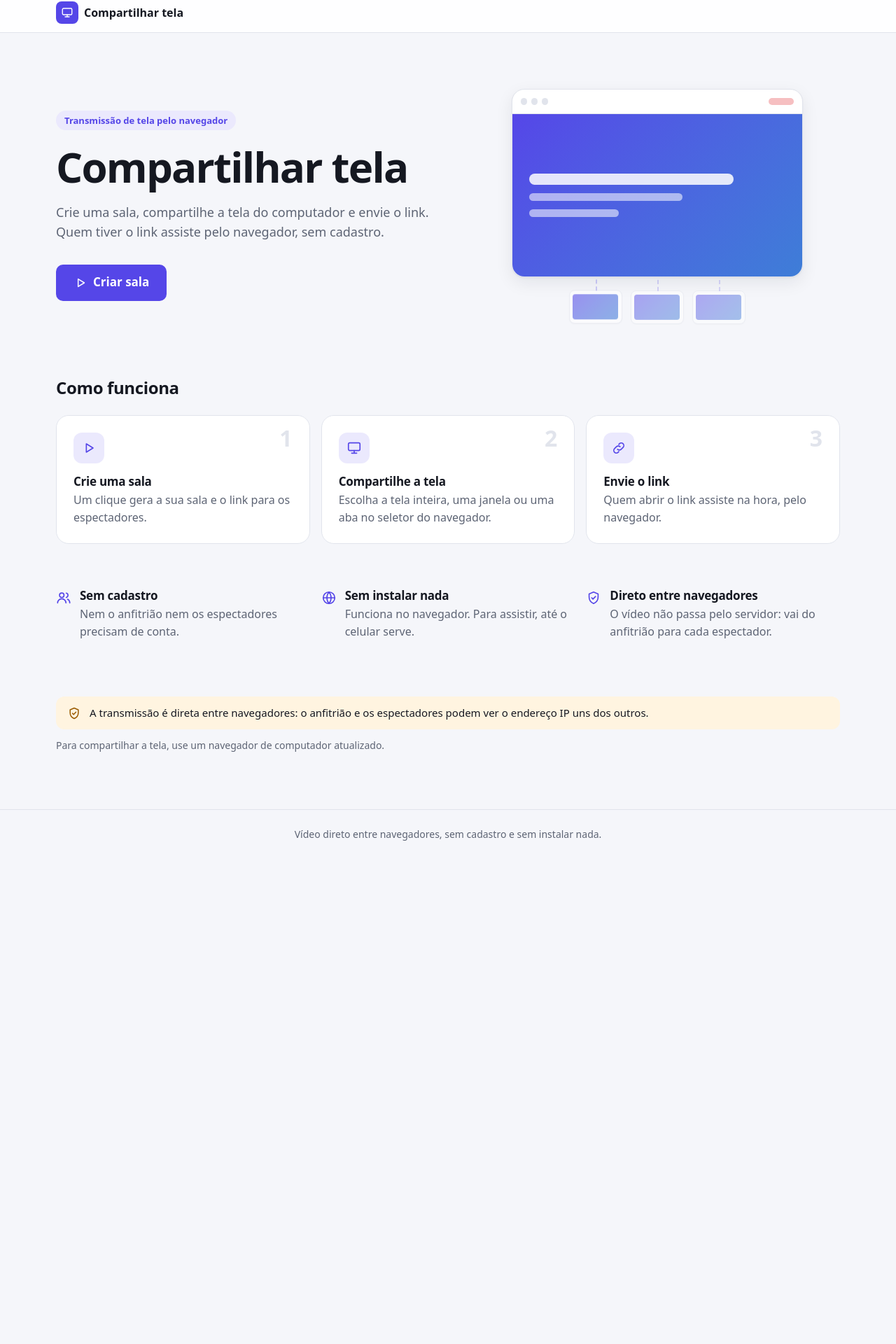
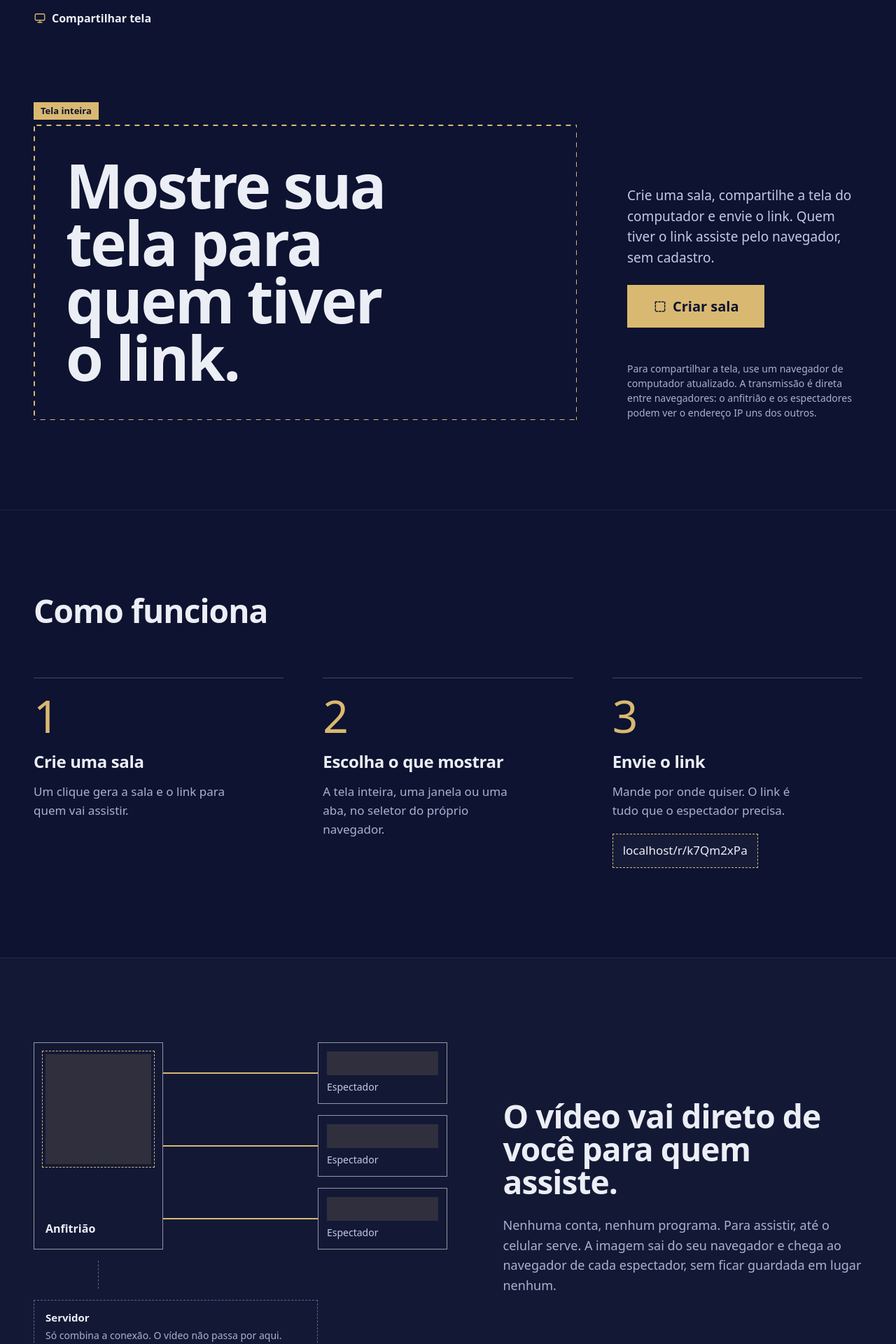
Before and after one commit to valeriocoelho1/transmicaodetela, a React (Vite) app in the folder apps/web/: page / in a window 1280 px wide. Shown: the part 10-1930 px from the top of the page at 70% size. Before the commit the page ends 1237 px from the top, so only its background shows below. Built offline with nearby package versions, Linux system fonts and the light colour scheme.

Commit message:
feat(web): redesign landing with dark palette and animated selection frame

```diff
--- a/apps/web/package.json
+++ b/apps/web/package.json
@@ -11,6 +11,7 @@
   },
   "dependencies": {
     "@app/shared": "workspace:*",
+    "@fontsource-variable/archivo": "^5.3.0",
     "react": "^19.3.1",
     "react-dom": "^19.3.1",
     "react-router": "^8.5.0",
--- a/apps/web/src/components/Icon.tsx
+++ b/apps/web/src/components/Icon.tsx
@@ -24,12 +24,7 @@ const paths = {
       <path d="m9 12 2 2 4-4" />
     </>
   ),
-  globe: (
-    <>
-      <circle cx="12" cy="12" r="9" />
-      <path d="M3 12h18M12 3a14 14 0 0 1 0 18M12 3a14 14 0 0 0 0 18" />
-    </>
-  ),
+  select: <rect x="4" y="4" width="16" height="16" strokeDasharray="3 2.5" />,
   play: <path d="M8 5.5v13l10.5-6.5L8 5.5Z" />,
   stop: <rect x="6.5" y="6.5" width="11" height="11" rx="1.5" />,
   close: <path d="M6 6l12 12M18 6 6 18" />,
--- a/apps/web/src/components/Layout.tsx
+++ b/apps/web/src/components/Layout.tsx
@@ -3,13 +3,13 @@ import { Link } from 'react-router';
 import { Icon } from './Icon';
 
 interface LayoutProps {
-  width?: 'narrow' | 'wide';
+  width?: 'narrow' | 'wide' | 'landing';
   children: ReactNode;
 }
 
 export function Layout({ width = 'wide', children }: LayoutProps) {
   return (
-    <div className="app">
+    <div className={width === 'landing' ? 'app app--landing' : 'app'}>
       <header className="site-header">
         <div className="site-header__inner">
           <Link to="/" className="brand">
--- a/apps/web/src/main.tsx
+++ b/apps/web/src/main.tsx
@@ -2,6 +2,7 @@ import { StrictMode } from 'react';
 import { createRoot } from 'react-dom/client';
 import { BrowserRouter } from 'react-router';
 import { App } from './App';
+import '@fontsource-variable/archivo/wdth.css';
 import './styles.css';
 
 createRoot(document.getElementById('root')!).render(
--- a/apps/web/src/pages/HomePage.tsx
+++ b/apps/web/src/pages/HomePage.tsx
@@ -2,7 +2,6 @@ import { useState } from 'react';
 import { useNavigate } from 'react-router';
 import { Button } from '../components/Button';
 import { Callout } from '../components/Callout';
-import { Icon, type IconName } from '../components/Icon';
 import { Layout } from '../components/Layout';
 import { ApiError, createRoom } from '../lib/api';
 import { saveHostToken } from '../lib/host-token';
@@ -17,68 +16,62 @@ function errorMessage(error: unknown): string {
   return 'Não foi possível criar a sala. Tente novamente em instantes.';
 }
 
-const steps: { icon: IconName; title: string; text: string }[] = [
+const steps: { title: string; text: string }[] = [
   {
-    icon: 'play',
     title: 'Crie uma sala',
-    text: 'Um clique gera a sua sala e o link para os espectadores.',
+    text: 'Um clique gera a sala e o link para quem vai assistir.',
   },
   {
-    icon: 'screen',
-    title: 'Compartilhe a tela',
-    text: 'Escolha a tela inteira, uma janela ou uma aba no seletor do navegador.',
+    title: 'Escolha o que mostrar',
+    text: 'A tela inteira, uma janela ou uma aba, no seletor do próprio navegador.',
   },
   {
-    icon: 'link',
     title: 'Envie o link',
-    text: 'Quem abrir o link assiste na hora, pelo navegador.',
+    text: 'Mande por onde quiser. O link é tudo que o espectador precisa.',
   },
 ];
 
-const highlights: { icon: IconName; title: string; text: string }[] = [
-  {
-    icon: 'users',
-    title: 'Sem cadastro',
-    text: 'Nem o anfitrião nem os espectadores precisam de conta.',
-  },
-  {
-    icon: 'globe',
-    title: 'Sem instalar nada',
-    text: 'Funciona no navegador. Para assistir, até o celular serve.',
-  },
-  {
-    icon: 'shield',
-    title: 'Direto entre navegadores',
-    text: 'O vídeo não passa pelo servidor: vai do anfitrião para cada espectador.',
-  },
-];
+function Selection() {
+  return (
+    <div className="selection" aria-hidden="true">
+      <span className="selection__tag">Tela inteira</span>
+      <span className="selection__handle selection__handle--tl" />
+      <span className="selection__handle selection__handle--tr" />
+      <span className="selection__handle selection__handle--bl" />
+      <span className="selection__handle selection__handle--br" />
+      <svg className="selection__cursor" viewBox="0 0 26 30" fill="none">
+        <path
+          d="M3 2v21l5.6-5.2 3.9 8.6 3.6-1.6-3.8-8.5H20L3 2Z"
+          fill="#ffffff"
+          stroke="#0d1330"
+          strokeWidth="1.6"
+          strokeLinejoin="round"
+        />
+      </svg>
+    </div>
+  );
+}
 
-function HeroIllustration() {
+function DirectDiagram() {
   return (
-    <div className="hero-art" aria-hidden="true">
-      <div className="hero-art__window">
-        <div className="hero-art__bar">
-          <span />
-          <span />
-          <span />
-          <span className="hero-art__live" />
+    <div className="direct" aria-hidden="true">
+      <div className="direct__host">
+        <span className="direct__screen direct__screen--host" />
+        <span>Anfitrião</span>
       </div>
-        <div className="hero-art__screen">
-          <div className="hero-art__block hero-art__block--wide" />
-          <div className="hero-art__block" />
-          <div className="hero-art__block hero-art__block--short" />
-        </div>
-      </div>
-      <div className="hero-art__viewers">
-        {[0, 1, 2].map((index) => (
-          <div
-            key={index}
-            className="hero-art__viewer"
-            style={{ animationDelay: `${index * 0.4}s` }}
-          >
-            <div className="hero-art__viewer-screen" />
+      {[1, 2, 3].map((row) => (
+        <div key={`line-${row}`} className="direct__line" style={{ gridRow: row }} />
+      ))}
+      {[1, 2, 3].map((row) => (
+        <div key={`viewer-${row}`} className="direct__viewer" style={{ gridRow: row }}>
+          <span className="direct__screen" />
+          <span>Espectador</span>
         </div>
       ))}
+      <div className="direct__link" />
+      <div className="direct__server">
+        <strong>Servidor</strong>
+        <span>Só combina a conexão. O vídeo não passa por aqui.</span>
       </div>
     </div>
   );
@@ -103,72 +96,71 @@ export function HomePage() {
   }
 
   return (
-    <Layout>
-      <section className="hero">
-        <div className="hero__content">
-          <span className="eyebrow">Transmissão de tela pelo navegador</span>
-          <h1>Compartilhar tela</h1>
-          <p className="hero__lead">
+    <Layout width="landing">
+      <section className="landing-hero">
+        <div className="landing-hero__title">
+          <h1>Mostre sua tela para quem tiver o link.</h1>
+          <Selection />
+        </div>
+        <div className="landing-hero__side">
+          <p className="landing-hero__lead">
             Crie uma sala, compartilhe a tela do computador e envie o link. Quem tiver o link
             assiste pelo navegador, sem cadastro.
           </p>
-          <div className="hero__actions">
           <Button
             variant="primary"
             size="lg"
-              icon="play"
+            icon="select"
             busy={creating}
             disabled={creating}
+            className="landing-hero__cta"
             onClick={() => void handleCreate()}
           >
             {creating ? 'Criando sala…' : 'Criar sala'}
           </Button>
+          <div aria-live="polite">{error && <Callout tone="error">{error}</Callout>}</div>
+          <p className="landing-note">
+            Para compartilhar a tela, use um navegador de computador atualizado. A transmissão é
+            direta entre navegadores: o anfitrião e os espectadores podem ver o endereço IP uns dos
+            outros.
+          </p>
         </div>
-          <div aria-live="polite">{error && <Callout tone="error">{error}</Callout>}</div>
-        </div>
-        <HeroIllustration />
       </section>
 
-      <section className="section" aria-labelledby="how-title">
-        <h2 id="how-title" className="section__title">
+      <section className="landing-section" aria-labelledby="how-title">
+        <div className="landing-section__inner">
+          <h2 id="how-title" className="landing-section__title">
             Como funciona
           </h2>
-        <ol className="steps">
+          <ol className="landing-steps">
             {steps.map((step, index) => (
-            <li key={step.title} className="steps__item">
-              <span className="steps__number">{index + 1}</span>
-              <span className="steps__icon">
-                <Icon name={step.icon} size={22} />
-              </span>
+              <li key={step.title} className="landing-steps__item">
+                <span className="landing-steps__number">{index + 1}</span>
                 <h3>{step.title}</h3>
                 <p>{step.text}</p>
+                {index === steps.length - 1 && (
+                  <span className="landing-steps__link">{window.location.host}/r/k7Qm2xPa</span>
+                )}
               </li>
             ))}
           </ol>
+        </div>
       </section>
 
-      <section className="section" aria-label="Destaques">
-        <ul className="highlights">
-          {highlights.map((item) => (
-            <li key={item.title} className="highlights__item">
-              <Icon name={item.icon} size={22} />
-              <div>
-                <h3>{item.title}</h3>
-                <p>{item.text}</p>
+      <section className="landing-section landing-section--raised" aria-labelledby="direct-title">
+        <div className="landing-section__inner landing-direct">
+          <DirectDiagram />
+          <div className="landing-direct__text">
+            <h2 id="direct-title" className="landing-section__title">
+              O vídeo vai direto de você para quem assiste.
+            </h2>
+            <p>
+              Nenhuma conta, nenhum programa. Para assistir, até o celular serve. A imagem sai do
+              seu navegador e chega ao navegador de cada espectador, sem ficar guardada em lugar
+              nenhum.
+            </p>
           </div>
-            </li>
-          ))}
-        </ul>
-      </section>
-
-      <section className="section">
-        <Callout tone="warning">
-          A transmissão é direta entre navegadores: o anfitrião e os espectadores podem ver o
-          endereço IP uns dos outros.
-        </Callout>
-        <p className="fine-print">
-          Para compartilhar a tela, use um navegador de computador atualizado.
-        </p>
+        </div>
       </section>
     </Layout>
   );
--- a/apps/web/src/styles.css
+++ b/apps/web/src/styles.css
@@ -395,219 +395,384 @@ input {
 
 /* ---------- Landing ---------- */
 
-.hero {
-  display: grid;
-  gap: var(--space-7);
-  align-items: center;
-  padding: var(--space-5) 0 var(--space-7);
+.app--landing {
+  --l-ground: #0d1330;
+  --l-fg: #eceef6;
+  --l-soft: #c3cae4;
+  --l-muted: #a9b1d1;
+  --l-faint: #8790b5;
+  --l-rule: rgb(255 255 255 / 8%);
+  --l-frame: rgb(255 255 255 / 55%);
+  --l-signal: #d9b871;
+  --l-signal-soft: rgb(217 184 113 / 14%);
+  --l-dashed: #5a6390;
+  --focus: #ffffff;
+
+  overflow-x: clip;
+  background: var(--l-ground);
+  color: var(--l-fg);
+  font-family: 'Archivo Variable', system-ui, sans-serif;
 }
 
-.eyebrow {
-  display: inline-block;
-  margin-bottom: var(--space-4);
-  padding: 0.25rem 0.75rem;
-  border-radius: 999px;
-  background: var(--accent-soft);
-  color: var(--accent);
-  font-size: 0.8125rem;
-  font-weight: 600;
+.app--landing .site-header {
+  position: static;
+  border-bottom: 0;
+  background: transparent;
+  backdrop-filter: none;
 }
 
-.hero h1 {
-  font-size: clamp(2.4rem, 6vw, 3.75rem);
-  font-weight: 800;
+.app--landing .site-header__inner,
+.landing-hero,
+.landing-section__inner {
+  max-width: 80rem;
+  margin: 0 auto;
+  padding-inline: var(--space-7);
+}
+
+.app--landing .site-header__inner {
+  padding-block: var(--space-5);
+}
+
+.app--landing .brand {
+  color: var(--l-fg);
+  font-weight: 650;
+  font-stretch: 112%;
+}
+
+.app--landing .brand__mark {
+  width: auto;
+  height: auto;
+  background: transparent;
+  color: var(--l-signal);
+}
+
+.app--landing .site-footer {
+  border-top-color: var(--l-rule);
+  color: var(--l-faint);
+  font-stretch: 88%;
+}
+
+.container--landing {
+  padding: 0;
+}
+
+.landing-hero {
+  display: flex;
+  flex-wrap: wrap;
+  align-items: flex-end;
+  gap: 3.5rem 4.5rem;
+  padding-top: 7rem;
+  padding-bottom: 8rem;
+}
+
+.landing-hero__title {
+  position: relative;
+  flex: 1 1 40rem;
+  min-width: 0;
+  padding: clamp(1.5rem, 3.6vw, 3.25rem) clamp(1.25rem, 3.6vw, 3.5rem) clamp(1.75rem, 3.8vw, 3.5rem);
+}
+
+.landing-hero h1 {
+  max-width: 10ch;
+  font-size: clamp(2.75rem, 6.8vw, 6.75rem);
+  font-weight: 750;
+  font-stretch: 125%;
+  line-height: 0.94;
   letter-spacing: -0.03em;
 }
 
-.hero__lead {
-  max-width: 34rem;
-  margin-top: var(--space-4);
-  color: var(--muted);
-  font-size: 1.125rem;
+.landing-hero__side {
+  display: flex;
+  flex: 0 1 21rem;
+  flex-direction: column;
+  align-items: flex-start;
+  gap: var(--space-5);
 }
 
-.hero__actions {
-  display: flex;
-  margin-top: var(--space-6);
+.landing-hero__lead {
+  color: var(--l-soft);
+  font-size: 1.1875rem;
+  line-height: 1.55;
 }
 
-.hero-art {
-  position: relative;
-  display: grid;
-  gap: var(--space-4);
-  justify-items: center;
+.btn.landing-hero__cta {
+  min-height: 3.75rem;
+  padding: 1.1rem 2.25rem;
+  border-radius: 0;
+  background: var(--l-signal);
+  color: var(--l-ground);
+  font-size: 1.25rem;
+  font-weight: 750;
+  font-stretch: 116%;
 }
 
-.hero-art__window {
-  width: min(100%, 26rem);
-  border: 1px solid var(--border);
-  border-radius: var(--radius-lg);
-  background: var(--surface);
-  box-shadow: var(--shadow-md);
-  overflow: hidden;
+.btn.landing-hero__cta:hover:not(:disabled) {
+  background: color-mix(in srgb, var(--l-signal) 88%, #ffffff);
 }
 
-.hero-art__bar {
-  display: flex;
-  gap: 0.35rem;
-  padding: var(--space-3);
-  border-bottom: 1px solid var(--border);
+.landing-note {
+  color: var(--l-muted);
+  font-size: 0.875rem;
+  font-stretch: 88%;
+  line-height: 1.5;
 }
 
-.hero-art__live {
-  width: 2.25rem;
-  height: 0.6rem;
-  margin-left: auto;
-  border-radius: 999px;
-  background: var(--live);
-  animation: pulse 1.6s ease-in-out infinite;
+/* Selection frame drawn by a cursor around the title */
+
+.selection {
+  --dash: 14px;
+
+  position: absolute;
+  top: 0;
+  left: 0;
+  width: 100%;
+  height: 100%;
+  pointer-events: none;
+  background-image:
+    linear-gradient(90deg, var(--l-signal) 50%, transparent 50%),
+    linear-gradient(90deg, var(--l-signal) 50%, transparent 50%),
+    linear-gradient(0deg, var(--l-signal) 50%, transparent 50%),
+    linear-gradient(0deg, var(--l-signal) 50%, transparent 50%);
+  background-repeat: repeat-x, repeat-x, repeat-y, repeat-y;
+  background-size:
+    var(--dash) 1.5px,
+    var(--dash) 1.5px,
+    1.5px var(--dash),
+    1.5px var(--dash);
+  background-position:
+    0 0,
+    0 100%,
+    0 0,
+    100% 0;
+  animation:
+    selection-draw 1.9s cubic-bezier(0.65, 0, 0.25, 1) 0.7s both,
+    selection-ants 1.4s linear 2.6s infinite;
 }
 
-.hero-art__bar > span:not(.hero-art__live) {
-  width: 0.6rem;
-  height: 0.6rem;
-  border-radius: 50%;
-  background: var(--border);
+.selection__tag {
+  position: absolute;
+  top: -2rem;
+  left: 0;
+  padding: 0.375rem 0.625rem;
+  background: var(--l-signal);
+  color: var(--l-ground);
+  font-size: 0.8125rem;
+  font-weight: 650;
+  font-stretch: 80%;
+  line-height: 1;
+  white-space: nowrap;
 }
 
-.hero-art__screen {
-  display: grid;
-  gap: var(--space-3);
-  aspect-ratio: 16 / 9;
-  align-content: center;
-  padding: var(--space-5);
-  background: linear-gradient(
-    135deg,
-    var(--accent) 0%,
-    color-mix(in srgb, var(--accent) 55%, #22c1c3) 100%
-  );
+.selection__handle {
+  position: absolute;
+  width: 9px;
+  height: 9px;
+  border: 1.5px solid var(--l-signal);
+  background: var(--l-ground);
 }
 
-.hero-art__block {
-  height: 0.7rem;
-  width: 60%;
-  border-radius: 999px;
-  background: rgb(255 255 255 / 55%);
+.selection__handle--tl {
+  top: -6px;
+  left: -6px;
 }
 
-.hero-art__block--wide {
-  width: 80%;
-  height: 1rem;
-  background: rgb(255 255 255 / 85%);
+.selection__handle--tr {
+  top: -6px;
+  right: -6px;
 }
 
-.hero-art__block--short {
-  width: 35%;
+.selection__handle--bl {
+  bottom: -6px;
+  left: -6px;
 }
 
-.hero-art__viewers {
-  display: flex;
-  gap: var(--space-3);
+.selection__handle--br {
+  right: -6px;
+  bottom: -6px;
 }
 
-.hero-art__viewer {
-  position: relative;
-  width: 4.75rem;
-  padding: 0.3rem;
-  border: 1px solid var(--border);
-  border-radius: var(--radius-sm);
-  background: var(--surface);
-  box-shadow: var(--shadow-sm);
-  animation: appear 2.4s ease-in-out infinite alternate;
+.selection__tag,
+.selection__handle {
+  animation: selection-fade 0.5s ease 2.5s both;
 }
 
-.hero-art__viewer::before {
-  content: '';
+.selection__cursor {
   position: absolute;
-  bottom: 100%;
-  left: 50%;
-  height: var(--space-4);
-  border-left: 2px dashed color-mix(in srgb, var(--accent) 45%, transparent);
+  right: -14px;
+  bottom: -24px;
+  width: 26px;
+  height: 30px;
+  animation:
+    cursor-in 0.35s ease 0.35s both,
+    cursor-out 0.6s ease 2.9s forwards;
 }
 
-.hero-art__viewer-screen {
-  aspect-ratio: 16 / 9;
-  border-radius: 4px;
-  background: linear-gradient(
-    135deg,
-    var(--accent) 0%,
-    color-mix(in srgb, var(--accent) 55%, #22c1c3) 100%
-  );
+/* Sections */
+
+.landing-section {
+  border-top: 1px solid var(--l-rule);
 }
 
-.section {
-  padding: var(--space-6) 0;
+.landing-section--raised {
+  background: rgb(255 255 255 / 2.5%);
 }
 
-.section__title {
-  margin-bottom: var(--space-5);
-  font-size: 1.5rem;
+.landing-section__inner {
+  padding-top: 7.5rem;
+  padding-bottom: 8rem;
 }
 
-.steps,
-.highlights {
+.landing-section__title {
+  font-size: clamp(1.875rem, 3.6vw, 3rem);
+  font-weight: 750;
+  font-stretch: 125%;
+  line-height: 1.02;
+  letter-spacing: -0.02em;
+}
+
+.landing-steps {
   display: grid;
-  gap: var(--space-4);
-  margin: 0;
+  gap: 3.5rem;
+  margin: 4.5rem 0 0;
   padding: 0;
   list-style: none;
 }
 
-.steps__item {
-  position: relative;
-  padding: var(--space-5);
-  border: 1px solid var(--border);
-  border-radius: var(--radius-lg);
-  background: var(--surface);
+.landing-steps__item {
+  display: flex;
+  flex-direction: column;
+  gap: 0.875rem;
+  padding-top: 1.75rem;
+  border-top: 1px solid rgb(255 255 255 / 22%);
 }
 
-.steps__number {
-  position: absolute;
-  top: var(--space-4);
-  right: var(--space-5);
-  color: var(--border);
-  font-size: 2rem;
-  font-weight: 800;
-  line-height: 1;
+.landing-steps__number {
+  color: var(--l-signal);
+  font-size: 4rem;
+  font-weight: 300;
+  font-stretch: 125%;
+  line-height: 0.8;
 }
 
-.steps__icon {
-  display: inline-grid;
-  place-items: center;
-  width: 2.75rem;
-  height: 2.75rem;
-  margin-bottom: var(--space-4);
-  border-radius: var(--radius-md);
-  background: var(--accent-soft);
-  color: var(--accent);
+.landing-steps__item h3 {
+  margin-top: var(--space-3);
+  font-size: 1.5rem;
+  font-weight: 650;
+  font-stretch: 112%;
 }
 
-.steps__item h3,
-.highlights__item h3 {
+.landing-steps__item p {
+  max-width: 30ch;
+  color: var(--l-muted);
   font-size: 1.0625rem;
-  margin-bottom: var(--space-1);
+  line-height: 1.6;
 }
 
-.steps__item p,
-.highlights__item p {
-  color: var(--muted);
+.landing-steps__link {
+  align-self: flex-start;
+  margin-top: 0.375rem;
+  padding: 0.625rem 0.875rem;
+  border: 1px dashed var(--l-signal);
+  background: rgb(255 255 255 / 4%);
+  font-size: 1.0625rem;
+  font-weight: 500;
+  font-stretch: 70%;
+  overflow-wrap: anywhere;
 }
 
-.highlights__item {
-  display: flex;
-  gap: var(--space-3);
-  align-items: flex-start;
+.landing-direct {
+  display: grid;
+  gap: 3.5rem;
+  align-items: center;
 }
 
-.highlights__item > .icon {
-  margin-top: 0.15rem;
-  color: var(--accent);
+.landing-direct__text {
+  display: grid;
+  gap: var(--space-5);
 }
 
-.fine-print {
-  margin-top: var(--space-3);
-  color: var(--muted);
+.landing-direct__text p {
+  max-width: 36em;
+  color: var(--l-muted);
+  font-size: 1.125rem;
+  line-height: 1.6;
+}
+
+.direct {
+  display: grid;
+  grid-template-columns: minmax(0, 1fr) minmax(2rem, 1.2fr) minmax(0, 1fr);
+  grid-template-rows: repeat(3, 5.5rem) 2.5rem 4.75rem;
+  row-gap: var(--space-4);
+}
+
+.direct__host,
+.direct__viewer {
+  display: flex;
+  flex-direction: column;
+  justify-content: space-between;
+  border: 1px solid var(--l-frame);
+}
+
+.direct__host {
+  grid-column: 1;
+  grid-row: 1 / 4;
+  padding: var(--space-4);
+  font-weight: 650;
+}
+
+.direct__viewer {
+  grid-column: 3;
+  padding: var(--space-3);
+  color: var(--l-soft);
   font-size: 0.875rem;
+  font-stretch: 85%;
+}
+
+.direct__screen {
+  display: block;
+  height: 2.125rem;
+  background: var(--l-signal-soft);
+}
+
+.direct__screen--host {
+  height: 60%;
+  outline: 1.5px dashed var(--l-signal);
+  outline-offset: 4px;
+}
+
+.direct__line {
+  grid-column: 2;
+  align-self: center;
+  height: 1.5px;
+  background: var(--l-signal);
+}
+
+.direct__link {
+  grid-column: 1;
+  grid-row: 4;
+  justify-self: center;
+  border-left: 1.5px dashed var(--l-dashed);
+}
+
+.direct__server {
+  display: flex;
+  grid-column: 1 / 3;
+  grid-row: 5;
+  flex-direction: column;
+  justify-content: center;
+  gap: 2px;
+  padding: var(--space-3) var(--space-4);
+  border: 1.5px dashed var(--l-dashed);
+  color: var(--l-muted);
+  font-size: 0.875rem;
+  font-stretch: 85%;
+}
+
+.direct__server strong {
+  color: var(--l-fg);
+  font-size: 0.9375rem;
+  font-weight: 650;
+  font-stretch: 100%;
 }
 
 /* ---------- Stage (video area) ---------- */
@@ -801,19 +966,18 @@ input {
 
 /* ---------- Responsive ---------- */
 
-@media (min-width: 640px) {
-  .steps,
-  .highlights {
-    grid-template-columns: repeat(3, 1fr);
+@media (min-width: 900px) {
+  .landing-steps {
+    grid-template-columns: repeat(3, minmax(0, 1fr));
+  }
+
+  .landing-direct {
+    grid-template-columns: minmax(0, 1.15fr) minmax(0, 1fr);
+    gap: 5rem;
   }
 }
 
 @media (min-width: 900px) {
-  .hero {
-    grid-template-columns: 1.05fr 1fr;
-    padding-top: var(--space-7);
-  }
-
   .host-grid {
     grid-template-columns: minmax(0, 1fr) 21rem;
   }
@@ -826,12 +990,37 @@ input {
   }
 }
 
+@media (max-width: 600px) {
+  .app--landing .site-header__inner,
+  .landing-hero,
+  .landing-section__inner {
+    padding-inline: var(--space-4);
+  }
+
+  .landing-hero {
+    padding-top: 4rem;
+    padding-bottom: 5rem;
+  }
+
+  .landing-section__inner {
+    padding-top: 5rem;
+    padding-bottom: 5.5rem;
+  }
+
+  .selection__handle {
+    display: none;
+  }
+}
+
 @media (max-width: 480px) {
+  .btn.landing-hero__cta {
+    width: 100%;
+  }
+
   .container {
     padding-top: var(--space-5);
   }
 
-  .hero__actions .btn,
   .stage__bar .btn {
     flex: 1 1 100%;
   }
@@ -866,14 +1055,40 @@ input {
   }
 }
 
-@keyframes appear {
+@keyframes selection-draw {
   from {
-    opacity: 0.45;
-    transform: translateY(3px);
+    width: 0;
+    height: 0;
   }
+}
+
+@keyframes selection-ants {
   to {
-    opacity: 1;
-    transform: translateY(0);
+    background-position:
+      var(--dash) 0,
+      calc(var(--dash) * -1) 100%,
+      0 calc(var(--dash) * -1),
+      100% var(--dash);
+  }
+}
+
+@keyframes selection-fade {
+  from {
+    opacity: 0;
+  }
+}
+
+@keyframes cursor-in {
+  from {
+    opacity: 0;
+    transform: translate(-6px, -6px);
+  }
+}
+
+@keyframes cursor-out {
+  to {
+    opacity: 0;
+    transform: translate(10px, 12px);
   }
 }
 
@@ -884,4 +1099,8 @@ input {
     animation: none !important;
     transition: none !important;
   }
+
+  .selection__cursor {
+    display: none;
+  }
 }
```
Also changed, not shown: 2 other files (tests, documents, lock files or other folders). Lines whose indentation alone changed are shown as unchanged.
